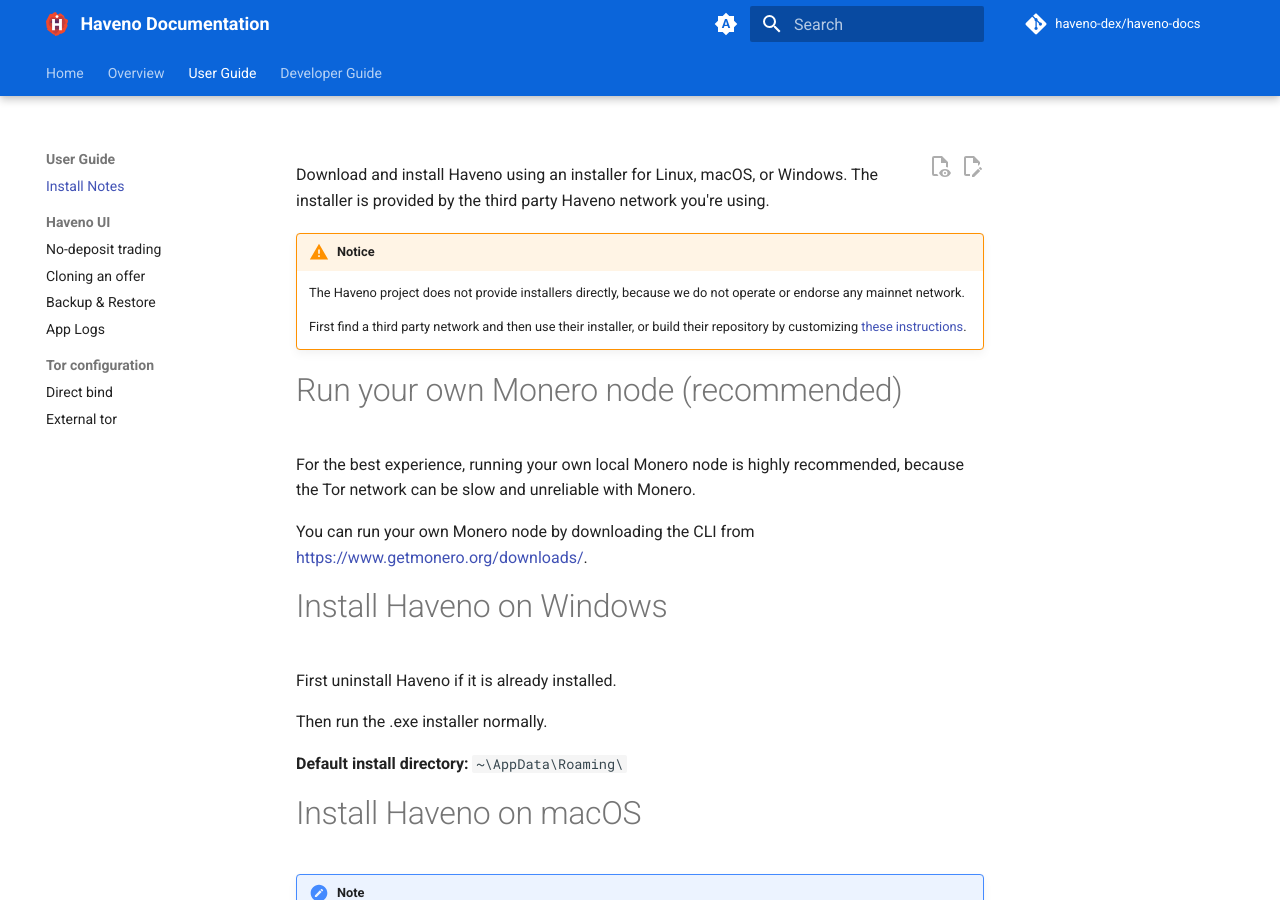
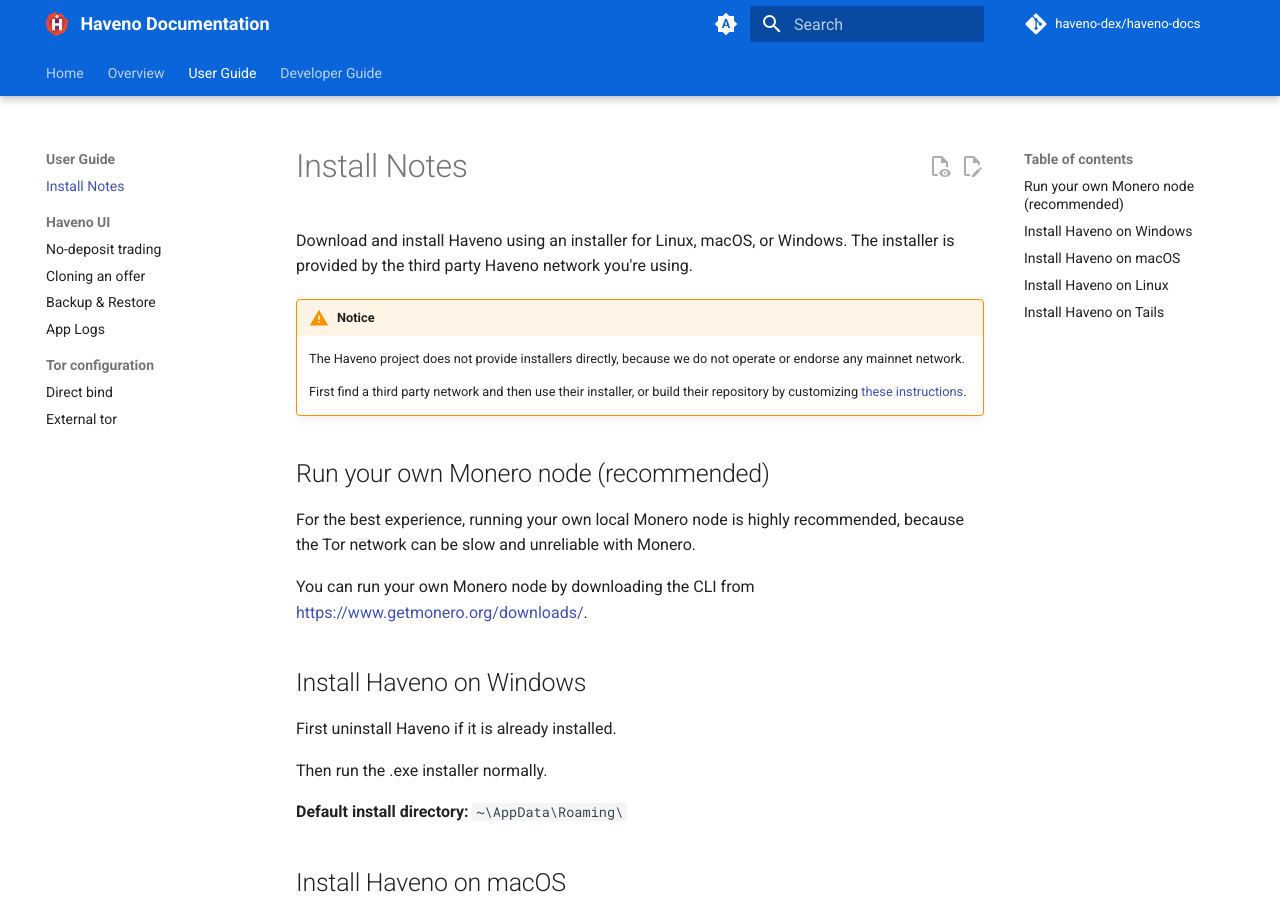
Before and after one commit to haveno-dex/haveno-docs, an MkDocs documentation site: the page built from docs/user-guide/install_notes.md, in a window 1280 px wide and 900 px high. Built offline with MkDocs 1.6.1 and Material for MkDocs 9.7.7, drawn with Linux system fonts in a browser that asks for light colours; plug-ins that fetch from the network failed and are left out; comment, search, counter and statistics services are not loaded; the version menu is left out.

Commit message:
update subsection formatting of install notes (#75)

```diff
--- a/docs/user-guide/install_notes.md
+++ b/docs/user-guide/install_notes.md
@@ -1,3 +1,5 @@
+# Install Notes
+
 Download and install Haveno using an installer for Linux, macOS, or Windows. The installer is provided by the third party Haveno network you're using.
 
 !!! Warning "Notice"
@@ -6,13 +8,13 @@
     First find a third party network and then use their installer, or build their repository by customizing [these instructions](https://docs.haveno.exchange/development/installing/).
 
 
-# Run your own Monero node (recommended)
+## Run your own Monero node (recommended)
 
 For the best experience, running your own local Monero node is highly recommended, because the Tor network can be slow and unreliable with Monero.
 
 You can run your own Monero node by downloading the CLI from [https://www.getmonero.org/downloads/](https://www.getmonero.org/downloads/).
 
-# Install Haveno on Windows
+## Install Haveno on Windows
 
 First uninstall Haveno if it is already installed.
 
@@ -20,7 +22,7 @@
 
 **Default install directory:** `~\AppData\Roaming\`
 
-# Install Haveno on macOS
+## Install Haveno on macOS
 
 !!! Note
     macOS will prevent Haveno from running until permission is granted. Follow these steps to allow the application to run.
@@ -33,7 +35,7 @@
 
 **Default install directory:** `~/Library/Application Support/`
 
-# Install Haveno on Linux
+## Install Haveno on Linux
 
 First uninstall Haveno if it is already installed.
 
@@ -41,7 +43,7 @@
 
 **Default install directory:** `~/.local/share/`
 
-# Install Haveno on Tails
+## Install Haveno on Tails
 
 After you already have a [Tails USB](https://tails.net/install/index.en.html):
 
```
